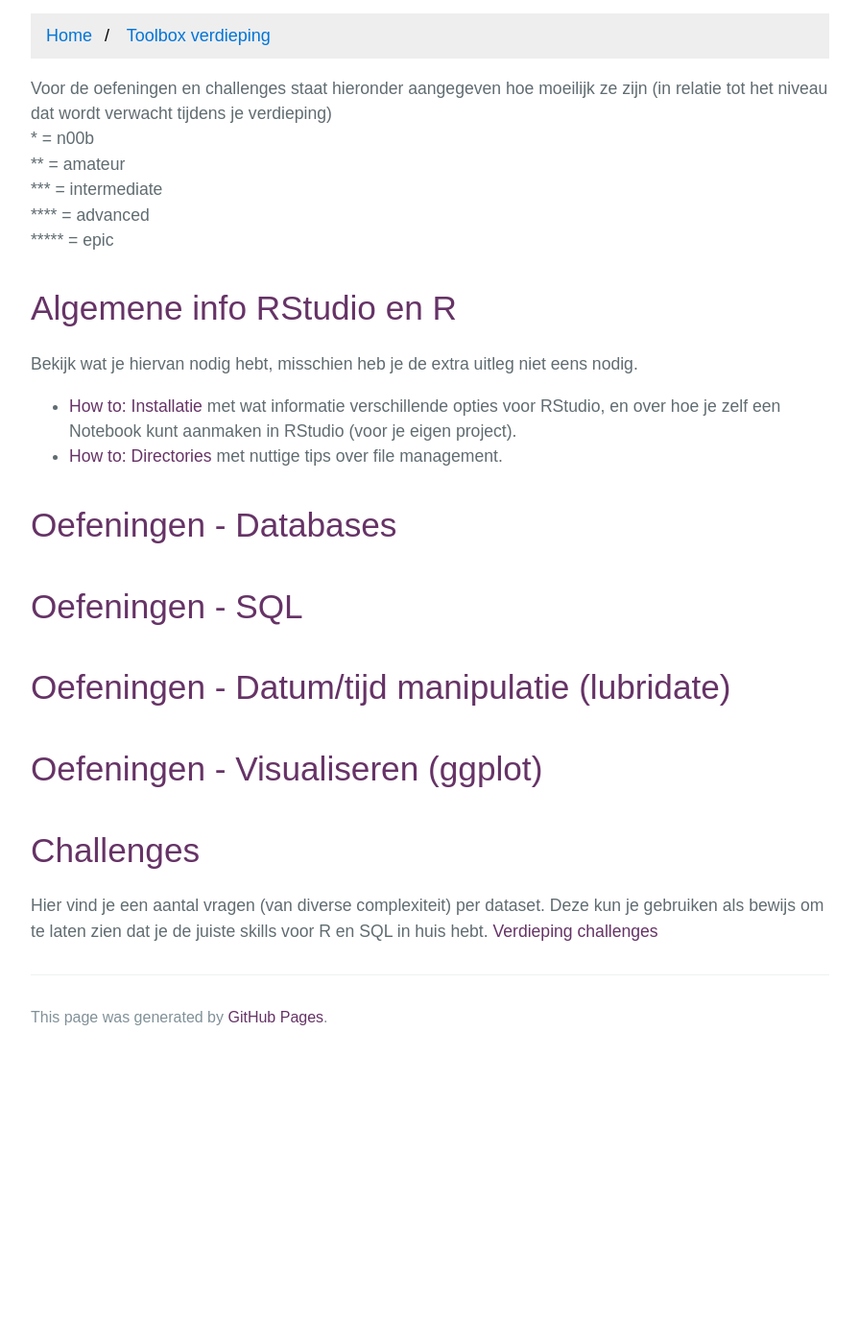
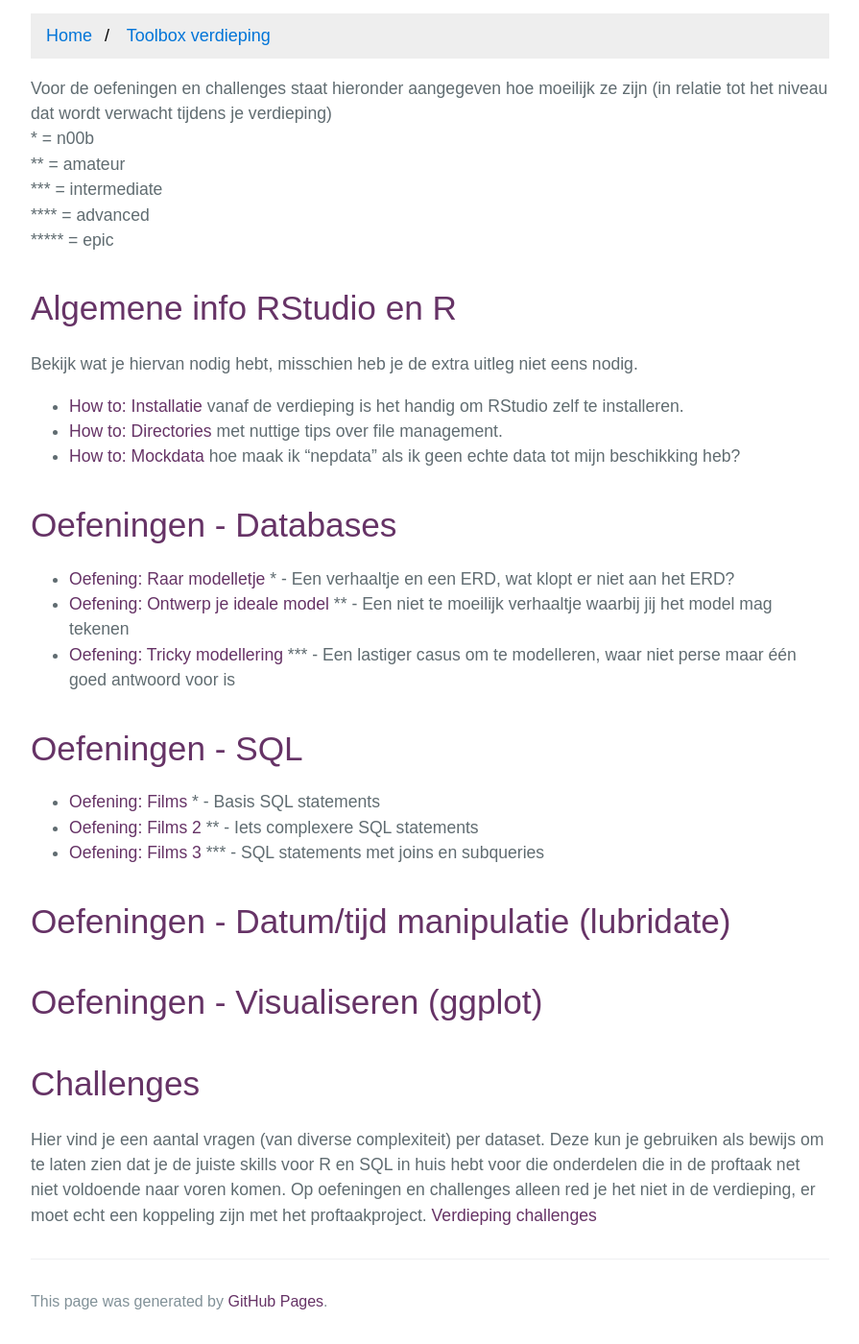
Before and after one commit to ksuilen/ksuilen.github.io, a Jekyll site: the page built from toolbox_verdieping.md, in a window 1280 px wide and 1400 px high, scrolled down 354 px. Shown: the whole window at 96% size, without its empty margins (192-1087 px from the left). Built offline with Jekyll 4.4.1, drawn with Linux system fonts in a browser that asks for light colours; our own code applies the rules of GitHub Pages for plain Markdown files; the repository's description, which GitHub fills in, is left out; before the commit the page ends 1458 px from its top, so only the background shows below that.

Commit message:
Skelet voor een aantal oefeningen in de verdieping

```diff
--- a/toolbox_verdieping.md
+++ b/toolbox_verdieping.md
@@ -13,13 +13,20 @@ Voor de oefeningen en challenges staat hieronder aangegeven hoe moeilijk ze zijn
 
 # Algemene info RStudio en R
 Bekijk wat je hiervan nodig hebt, misschien heb je de extra uitleg niet eens nodig.
-- [How to: Installatie](howto_installatie) met wat informatie verschillende opties voor RStudio, en over hoe je zelf een Notebook kunt aanmaken in RStudio (voor je eigen project).
+- [How to: Installatie](howto_installatie) vanaf de verdieping is het handig om RStudio zelf te installeren.
 - [How to: Directories](howto_directories) met nuttige tips over file management.
+- [How to: Mockdata](howto_mockdata) hoe maak ik "nepdata" als ik geen echte data tot mijn beschikking heb?
 
 
 # Oefeningen - Databases
+- [Oefening: Raar modelletje](oefening_raar_model) \* - Een verhaaltje en een ERD, wat klopt er niet aan het ERD?
+- [Oefening: Ontwerp je ideale model](oefening_ideale_model) \*\* - Een niet te moeilijk verhaaltje waarbij jij het model mag tekenen
+- [Oefening: Tricky modellering](oefening_tricky_model) \*\*\* - Een lastiger casus om te modelleren, waar niet perse maar één goed antwoord voor is
 
 # Oefeningen - SQL
+- [Oefening: Films](oefening_films) \* - Basis SQL statements
+- [Oefening: Films 2](oefening_films2) \*\* - Iets complexere SQL statements
+- [Oefening: Films 3](oefening_films3) \*\*\* - SQL statements met joins en subqueries
 
 # Oefeningen - Datum/tijd manipulatie (lubridate)
 
@@ -27,5 +34,5 @@ Bekijk wat je hiervan nodig hebt, misschien heb je de extra uitleg niet eens nod
 
 
 # Challenges
-Hier vind je een aantal vragen (van diverse complexiteit) per dataset. Deze kun je gebruiken als bewijs om te laten zien dat je de juiste skills voor R en SQL in huis hebt.
+Hier vind je een aantal vragen (van diverse complexiteit) per dataset. Deze kun je gebruiken als bewijs om te laten zien dat je de juiste skills voor R en SQL in huis hebt voor die onderdelen die in de proftaak net niet voldoende naar voren komen. Op oefeningen en challenges alleen red je het niet in de verdieping, er moet echt een koppeling zijn met het proftaakproject.
 [Verdieping challenges](challenges_verdieping)
```
Also changed, not shown: oefening_films.md (added, +20 -0 lines), oefening_films2.md (added, +20 -0 lines), oefening_films3.md (added, +20 -0 lines), oefening_ideale_model.md (added, +20 -0 lines), oefening_raar_model.md (added, +20 -0 lines), oefening_tricky_model.md (added, +20 -0 lines).
